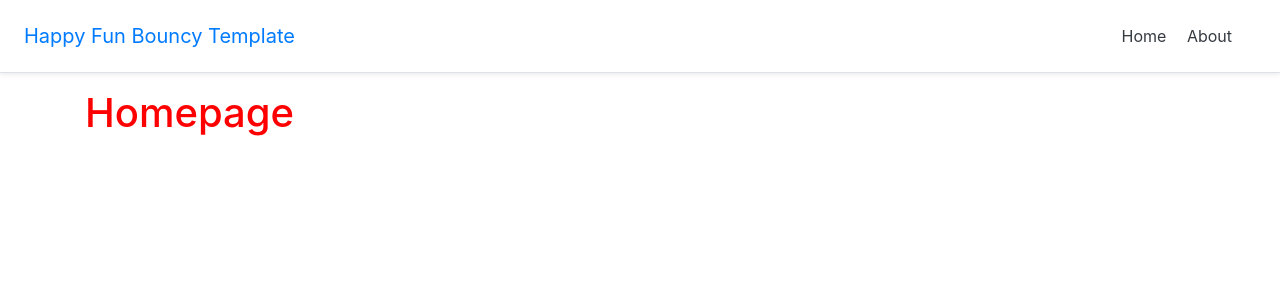
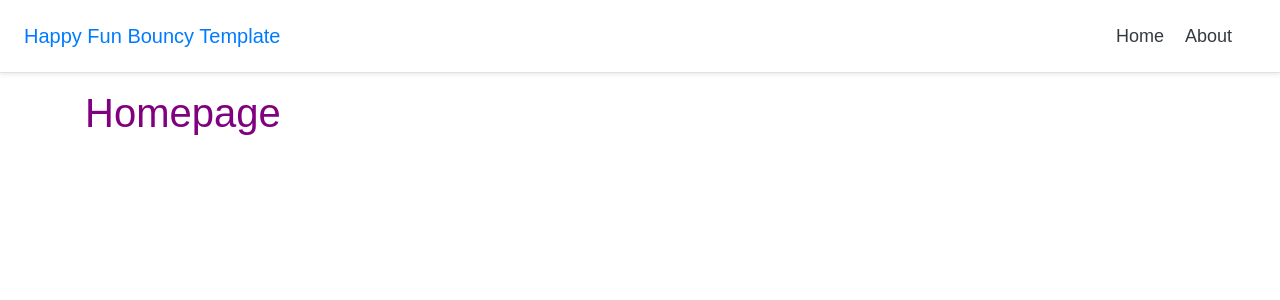
Before and after one commit to kevinbowen777/django-start, a Django app: page / in a window 1280 px wide. Shown: the top 300 px of the page. Run offline with Django 3.2, Linux system fonts and the light colour scheme; parts of the project's set-up code (start-up, migrations or seed data) failed here and were passed over; some libraries are stand-ins or nearby versions.

Commit message:
Add body font

```diff
--- a/static/css/base.css
+++ b/static/css/base.css
@@ -1,3 +1,13 @@
 h1 {
+  color: purple;
+}
+
+body {
+  font-family: 'Source Sans Pro', sans-serif;
+  font-size: 18px;
+}
+
+h2 a:hover {
   color: red;
+  font-weight: 400;
 }
```
